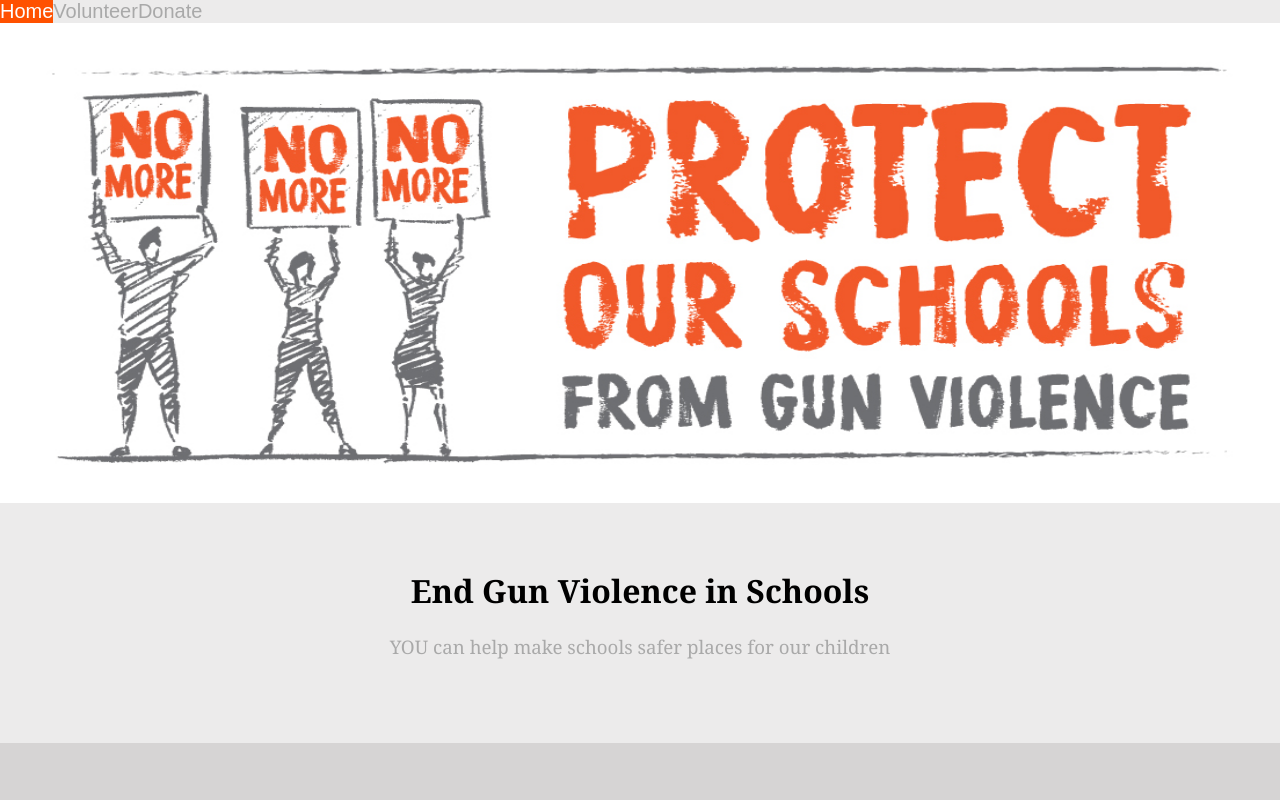
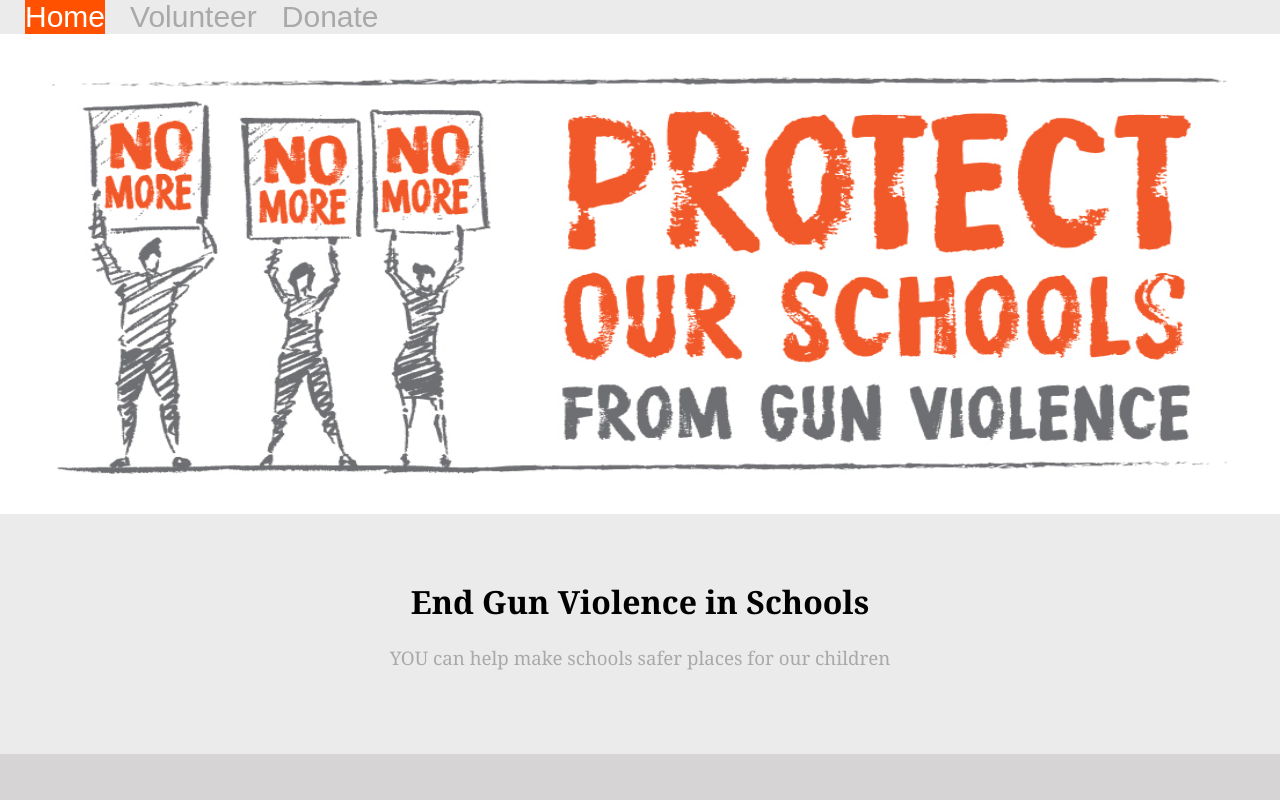
Before and after one commit to AdinaScheinfeld/TTP_Assignment1, a plain HTML site: page index.html in a window 1280 px wide. Shown: the top 800 px of the page. Drawn offline with Linux system fonts and the light colour scheme.

Commit message:
fixes spacing in navigation bar

```diff
--- a/main.css
+++ b/main.css
@@ -11,9 +11,10 @@ body{
     float:left;
     color:darkgrey;
     text-align: center;
+    margin-left:25px;
     padding:15px, 15px;
     text-decoration:none;
-    font-size:20px;
+    font-size:30px;
 }
 .nav a:hover{
     background-color:rgb(255, 81, 0);
```
